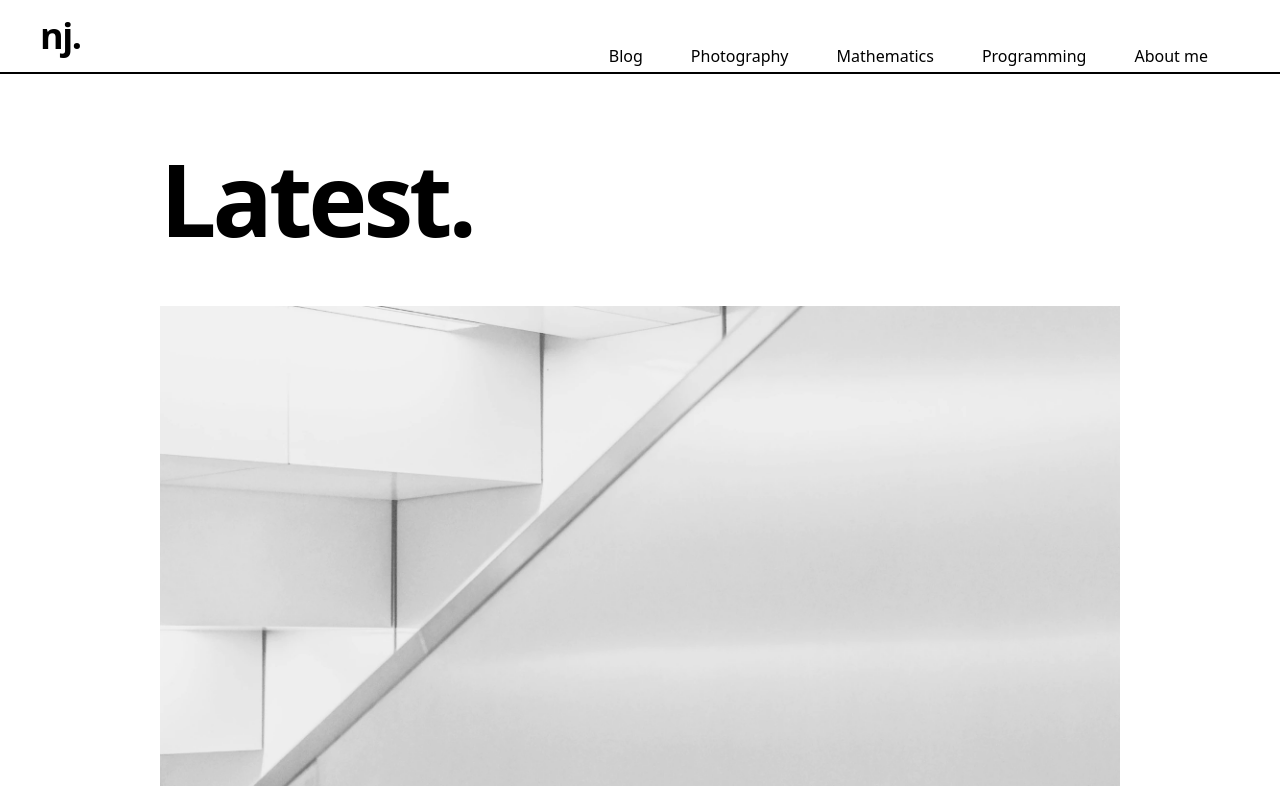
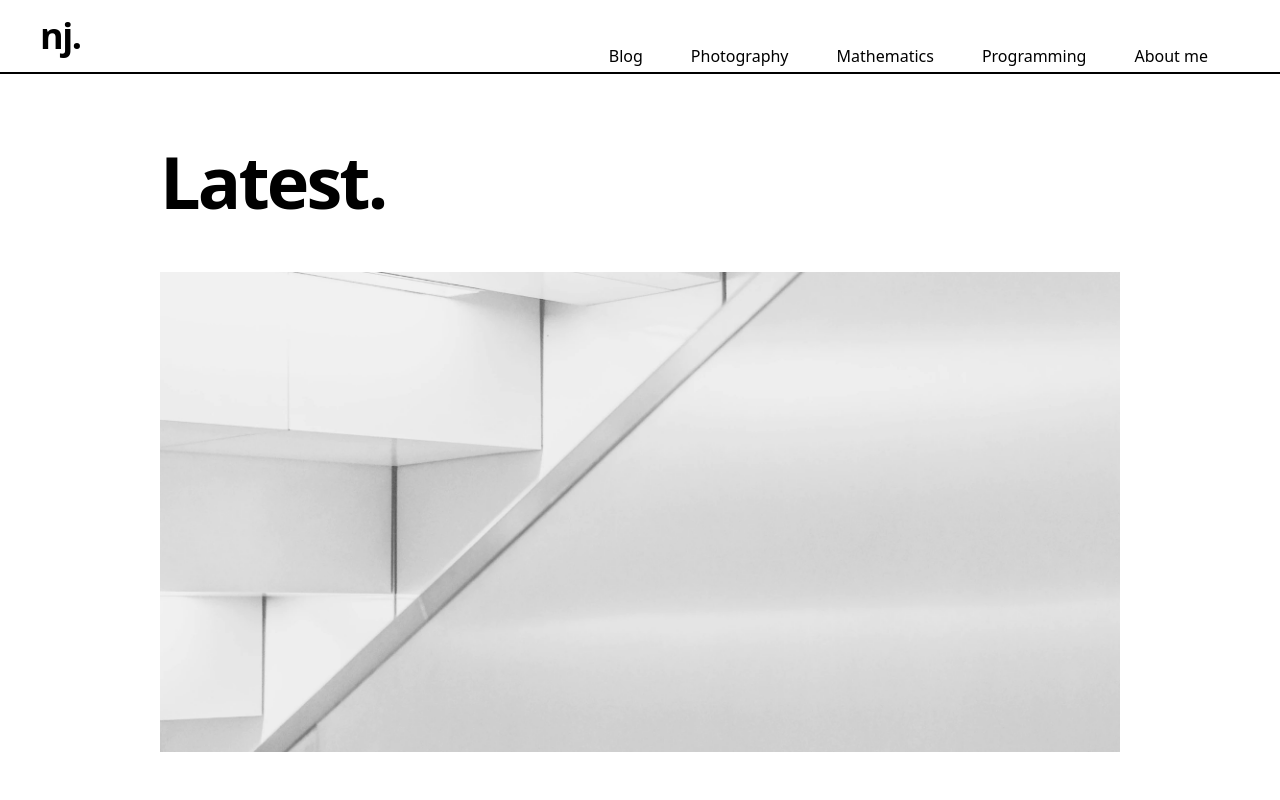
Before and after one commit to nicholasjng/personal-website, a Next.js app: page / in a window 1280 px wide. Shown: the top 800 px of the page. Built offline with nearby package versions, Linux system fonts and the light colour scheme.

Commit message:
Smaller intro font

```diff
--- a/components/intro.tsx
+++ b/components/intro.tsx
@@ -5,7 +5,7 @@
 export default function Intro({ children }: Props) {
   return (
     <section className="flex-col md:flex-row flex items-center md:justify-between mt-16 mb-16 md:mb-12">
-      <h1 className="text-6xl md:text-8xl font-bold tracking-tighter leading-tight md:pr-8">
+      <h1 className="text-5xl md:text-7xl font-bold tracking-tighter leading-tight md:pr-8">
         {children}
       </h1>
     </section>
```
